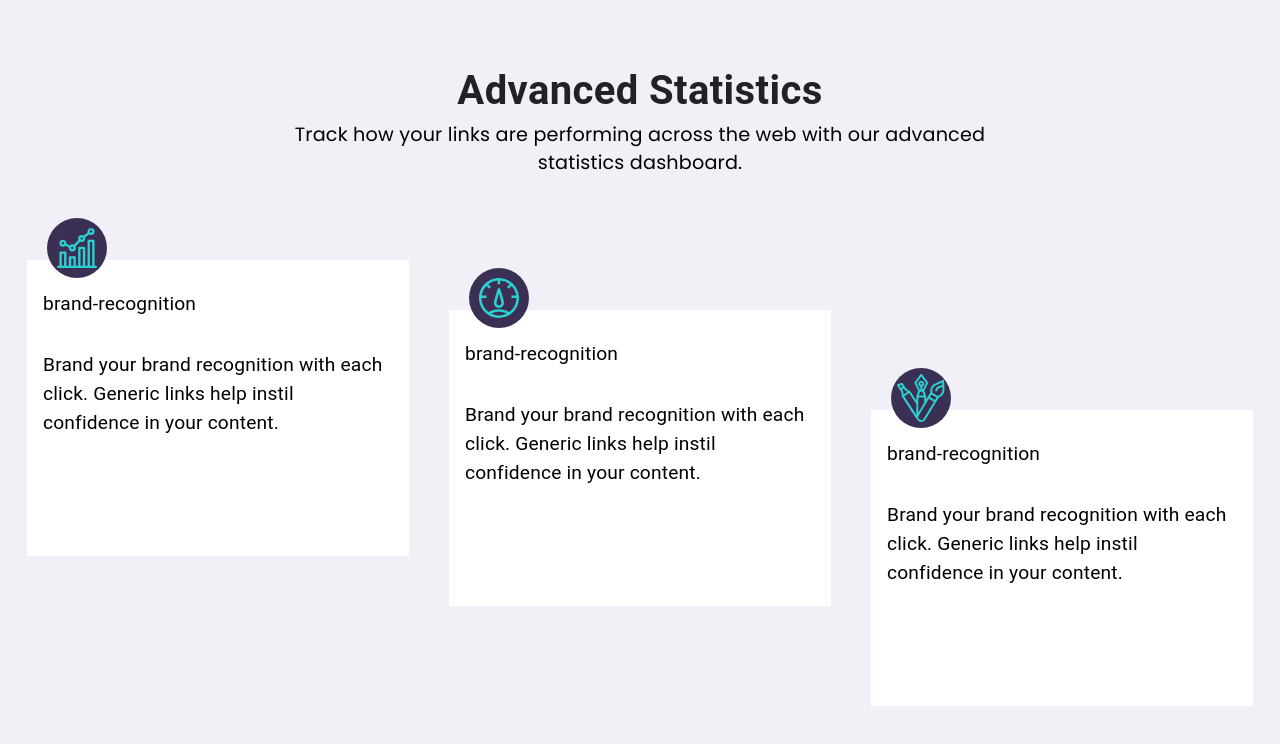
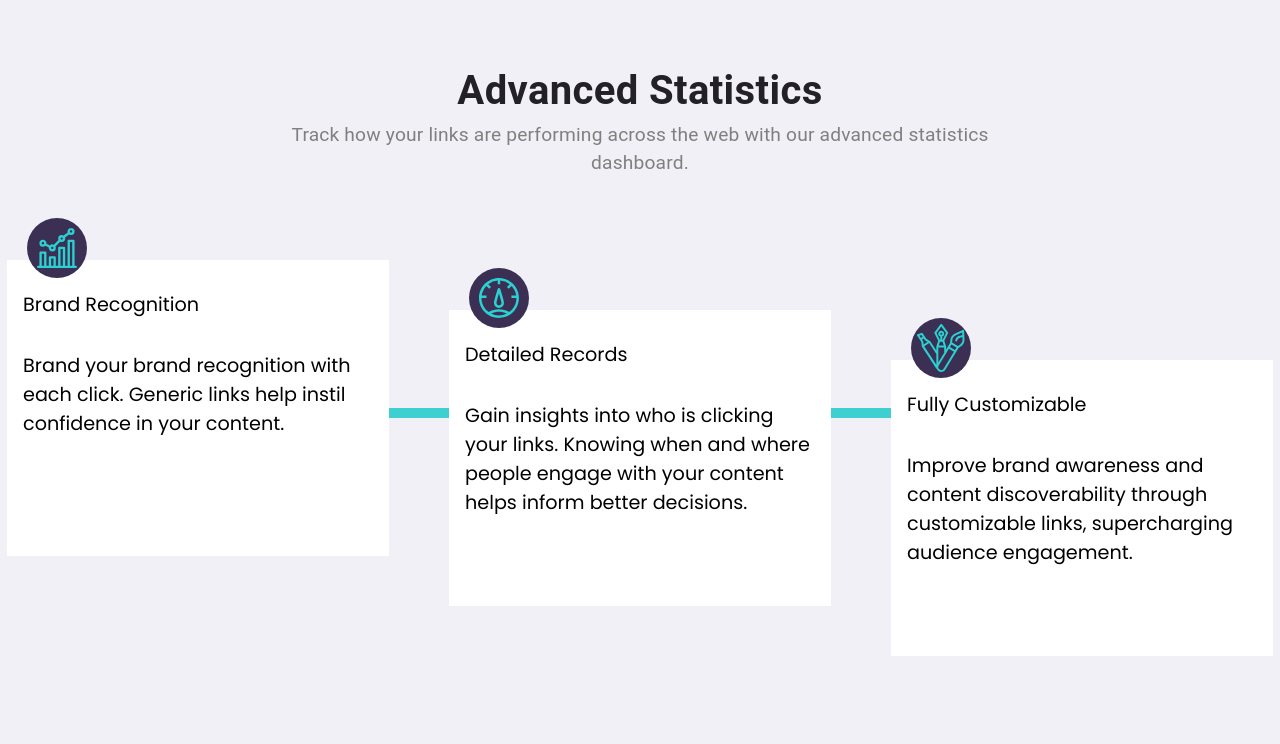
Before and after one commit to autumnleaf-ra/reactRedux, a React (Vite) app: page / in a window 1280 px wide. Shown: the part 800-1544 px from the top of the page. Built offline with nearby package versions, Linux system fonts and the light colour scheme.

Commit message:
add: switch language

```diff
--- a/src/components/Navbar/style.module.scss
+++ b/src/components/Navbar/style.module.scss
@@ -28,6 +28,7 @@
       border-radius: 30px;
       font-family: Poppins;
       font-weight: 700;
+      color: white;
       background-color: var(--color-primary-cyan);
     }
 
--- a/src/languages/en.js
+++ b/src/languages/en.js
@@ -25,11 +25,20 @@ export default {
   app_project_info: 'More than just shorter links',
   app_project_description: 'Build your brands recognition and get detailed insights on how your links are performing.',
   app_button_get_started: 'Get Started',
+  app_button_copy: 'Copy',
+  app_button_success_copy: 'Copied!',
   app_button_shorted: 'Shorten It!',
   app_text_statistic: 'Advanced Statistics',
   app_small_statistic: 'Track how your links are performing across the web with our advanced statistics dashboard.',
   description_recognition:
     'Brand your brand recognition with each click. Generic links help instil confidence in your content.',
+  brand_recognition: 'Brand Recognition',
+  detailed_records: 'Detailed Records',
+  description_records:
+    'Gain insights into who is clicking your links. Knowing when and where people engage with your content helps inform better decisions.',
+  fully_customizable: 'Fully Customizable',
+  description_customizable:
+    'Improve brand awareness and content discoverability through customizable links, supercharging audience engagement.',
   error_already_exist: 'URL already exist',
   app_boost: 'Boost your links today.',
   app_footer_features_1: 'Link Shortening',
@@ -42,4 +51,6 @@ export default {
   app_footer_company2: 'Our Team',
   app_footer_company3: 'Careers',
   app_footer_company4: 'Contact',
+  app_url_input: 'URL not valid!',
+  app_url_empty: 'URL can not be empty',
 };
--- a/src/languages/id.js
+++ b/src/languages/id.js
@@ -20,5 +20,36 @@ export default {
   app_nav_1: 'Fitur',
   app_nav_2: 'Harga',
   app_nav_3: 'Sumber Daya',
-  error_already_exist: 'Maaf, URL ini sudah ada',
+  app_project_info: 'Lebih dari sekadar tautan yang lebih pendek',
+  app_project_description:
+    'Bangun pengenalan merek Anda dan dapatkan wawasan mendalam tentang bagaimana kinerja tautan Anda.',
+  app_button_get_started: 'Mulai',
+  app_button_shorted: 'Pendekkan!',
+  app_button_copy: 'Salin',
+  app_button_success_copy: 'Disalin!',
+  app_text_statistic: 'Statistik Lanjutan',
+  app_small_statistic: 'Lacak bagaimana kinerja tautan Anda di seluruh web dengan dashboard statistik lanjutan kami.',
+  description_recognition:
+    'Perkuat pengenalan merek Anda dengan setiap klik. Tautan generik membantu menumbuhkan kepercayaan pada konten Anda.',
+  brand_recognition: 'Pengenalan Merek',
+  detailed_records: 'Catatan Detail',
+  description_records:
+    'Dapatkan wawasan tentang siapa yang mengklik tautan Anda. Mengetahui kapan dan di mana orang terlibat dengan konten Anda membantu mengambil keputusan yang lebih baik.',
+  fully_customizable: 'Sepenuhnya Dapat Disesuaikan',
+  description_customizable:
+    'Tingkatkan kesadaran merek dan penemuan konten melalui tautan yang dapat disesuaikan, memperkuat keterlibatan audiens.',
+  error_already_exist: 'URL sudah ada',
+  app_boost: 'Tingkatkan tautan Anda hari ini.',
+  app_footer_features_1: 'Penyusutan Tautan',
+  app_footer_features_2: 'Tautan Bermerk',
+  app_footer_features_3: 'Analitika',
+  app_footer_resources1: 'Blog',
+  app_footer_resources2: 'Pengembang',
+  app_footer_resources3: 'Dukungan',
+  app_footer_company1: 'Tentang',
+  app_footer_company2: 'Tim Kami',
+  app_footer_company3: 'Karier',
+  app_footer_company4: 'Kontak',
+  app_url_input: 'URL tidak valid!',
+  app_url_empty: 'URL tidak boleh kosong',
 };
--- a/src/pages/Home/index.jsx
+++ b/src/pages/Home/index.jsx
@@ -10,7 +10,7 @@ import brandRecognition from '@static/images/icon-brand-recognition.svg';
 import fullyCustomizable from '@static/images/icon-fully-customizable.svg';
 import detailedRecords from '@static/images/icon-detailed-records.svg';
 
-import { Box, Button, List, ListItem, TextField, Typography } from '@mui/material';
+import { Box, Button, List, ListItem, TextField, ThemeProvider, Typography, createTheme } from '@mui/material';
 import { yupResolver } from '@hookform/resolvers/yup';
 import * as yup from 'yup';
 import { Controller, useForm } from 'react-hook-form';
@@ -18,12 +18,21 @@ import { CopyToClipboard } from 'react-copy-to-clipboard';
 import logo from '@static/images/illustration-working.svg';
 import classes from './style.module.scss';
 
+const theme = createTheme();
+
+theme.typography.text = {
+  fontFamily: 'Poppins',
+};
+
 const Home = ({ urlList }) => {
   const dispatch = useDispatch();
   const [copy, setCopy] = useState(false);
 
   const schema = yup.object().shape({
-    link: yup.string().required('Required'),
+    link: yup
+      .string()
+      .url(<FormattedMessage id="app_url_input" />)
+      .required(<FormattedMessage id="app_url_empty" />),
   });
 
   const { handleSubmit, control } = useForm({
@@ -46,6 +55,7 @@ const Home = ({ urlList }) => {
   }, [urlList]);
 
   return (
+    <ThemeProvider theme={theme}>
       <div className={classes.wrapper}>
         <div className={classes.middleWrap}>
           <div>
@@ -91,8 +101,8 @@ const Home = ({ urlList }) => {
           <List className={classes.list}>
             {urlList.map((data) => (
               <ListItem className={classes.items} key={data.key}>
-              <Typography>{data?.url}</Typography>
-              <Typography>
+                <Typography variant="text">{data?.url}</Typography>
+                <Typography variant="text">
                   <a href={data?.shrtlnk}>{data?.shrtlnk}</a>
                   <CopyToClipboard text={data?.shrtlnk} onCopy={() => handleCopy()}>
                     <Button
@@ -104,7 +114,11 @@ const Home = ({ urlList }) => {
                         backgroundColor: copy ? 'hsl(258, 27%, 26%)' : 'hsl(180, 62%, 53%)',
                       }}
                     >
-                    {copy ? 'Copied!' : 'Copy'}
+                      {copy ? (
+                        <FormattedMessage id="app_button_success_copy" />
+                      ) : (
+                        <FormattedMessage id="app_button_copy" />
+                      )}
                     </Button>
                   </CopyToClipboard>
                 </Typography>
@@ -118,7 +132,7 @@ const Home = ({ urlList }) => {
             <Typography className={classes.textStatistic}>
               <FormattedMessage id="app_text_statistic" />
             </Typography>
-          <Typography className={classes.smallStatistic} sx={{ color: 'black' }}>
+            <Typography className={classes.smallStatistic} sx={{ color: 'gray' }}>
               <FormattedMessage id="app_small_statistic" />
             </Typography>
           </div>
@@ -128,43 +142,50 @@ const Home = ({ urlList }) => {
                 <img src={brandRecognition} alt="" />
               </div>
               <Box height={250} width={350} my={4} display="flex" gap={4} p={2} className={classes.boxCard}>
-              <Typography>
-                <FormattedMessage id="brand-recognition" />
+                <Typography variant="text">
+                  <FormattedMessage id="brand_recognition" />
                 </Typography>
-              <Typography>
+                <Typography variant="text">
                   <FormattedMessage id="description_recognition" />
                 </Typography>
               </Box>
             </div>
-          <div className={classes.card} style={{ marginTop: '50px' }}>
+            <div>
+              <hr />
+            </div>
+            <div className={classes.card2}>
               <div className={classes.logofirst}>
                 <img src={detailedRecords} alt="" />
               </div>
               <Box height={250} width={350} my={4} display="flex" gap={4} p={2} className={classes.boxCard}>
-              <Typography>
-                <FormattedMessage id="brand-recognition" />
+                <Typography variant="text">
+                  <FormattedMessage id="detailed_records" />
                 </Typography>
-              <Typography>
-                <FormattedMessage id="description_recognition" />
+                <Typography variant="text">
+                  <FormattedMessage id="description_records" />
                 </Typography>
               </Box>
             </div>
-          <div className={classes.card} style={{ marginTop: '150px' }}>
+            <div>
+              <hr />
+            </div>
+            <div className={classes.card3}>
               <div className={classes.logofirst}>
                 <img src={fullyCustomizable} alt="" />
               </div>
               <Box height={250} width={350} my={4} display="flex" gap={4} p={2} className={classes.boxCard}>
-              <Typography>
-                <FormattedMessage id="brand-recognition" />
+                <Typography variant="text">
+                  <FormattedMessage id="fully_customizable" />
                 </Typography>
-              <Typography>
-                <FormattedMessage id="description_recognition" />
+                <Typography variant="text">
+                  <FormattedMessage id="description_customizable" />
                 </Typography>
               </Box>
             </div>
           </div>
         </div>
       </div>
+    </ThemeProvider>
   );
 };
 
--- a/src/pages/Home/style.module.scss
+++ b/src/pages/Home/style.module.scss
@@ -67,9 +67,13 @@
       gap: 20px;
 
       .inputText {
-        background-color: white;
+        // background-color: white;
         width: 30rem;
         border-radius: 10px;
+      }
+
+      .inputText input {
+        background-color: white;
       }
 
       .buttonShorten {
@@ -150,18 +154,15 @@
 
   .smallStatistic {
     width: 700px;
-    font-family: Poppins;
     margin-bottom: 50px;
   }
 
   .cardStatistic {
     @include directionX;
-    gap: 40px;
+
     color: black;
 
     .card {
-      // background-color: green;
-
       .logofirst {
         display: flex;
         justify-content: center;
@@ -183,6 +184,77 @@
         padding-top: 30px;
       }
     }
+
+    .card2 {
+      margin-top: 50px;
+      .logofirst {
+        display: flex;
+        justify-content: center;
+        background-color: var(--color-neutral-purple);
+        border-radius: 50%;
+        align-items: center;
+        align-self: center;
+        width: 60px;
+        height: 60px;
+        position: absolute;
+        margin-top: -10px;
+        margin-left: 20px;
+      }
+
+      .boxCard {
+        @include directionY;
+        background-color: white;
+        text-align: left;
+        padding-top: 30px;
+      }
+    }
+
+    .card3 {
+      margin-top: 100px;
+      .logofirst {
+        display: flex;
+        justify-content: center;
+        background-color: var(--color-neutral-purple);
+        border-radius: 50%;
+        align-items: center;
+        align-self: center;
+        width: 60px;
+        height: 60px;
+        position: absolute;
+        margin-top: -10px;
+        margin-left: 20px;
+      }
+
+      .boxCard {
+        @include directionY;
+        background-color: white;
+        text-align: left;
+        padding-top: 30px;
+      }
+    }
+
+    @include apply-at-xl-size {
+      .card2 {
+        margin-top: 0px;
+      }
+      .card3 {
+        margin-top: 0px;
+      }
+    }
+  }
+
+  .cardStatistic hr {
+    border: 5px solid hsl(180, 61%, 53%);
+    width: 50px;
+    margin-top: 180px;
+  }
+
+  @include apply-at-xl-size {
+    .cardStatistic hr {
+      height: 50px;
+      width: 0px;
+      margin-top: 0px;
+    }
   }
 
   @include apply-at-xl-size {
```
Lines whose indentation alone changed are shown as unchanged.
